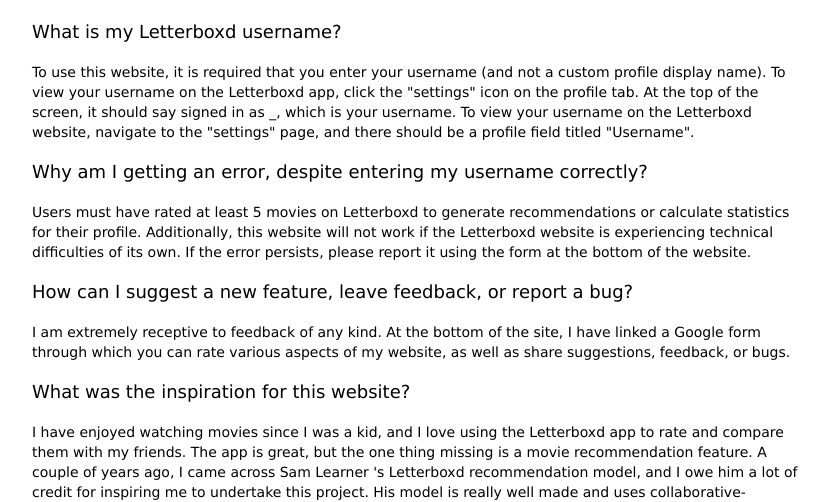
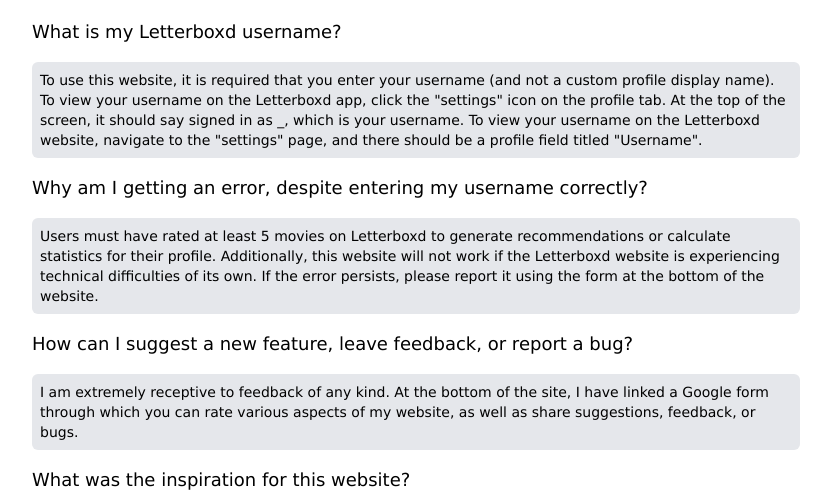
Before and after one commit to victorverma3/Letterboxd-Movie-Recommendations, a React (Vite) app in the folder frontend/: page /frequently-asked-questions in a window 1280 px wide. Shown: the part 282-784 px from the top of the page, without its empty margins (224-1055 px from the left). Built offline with nearby package versions, Linux system fonts and the light colour scheme; no server answers.

Commit message:
updated faq ui

```diff
--- a/frontend/src/components/FAQSection.tsx
+++ b/frontend/src/components/FAQSection.tsx
@@ -16,10 +16,10 @@ const FAQSection = (props: FAQSectionProps) => {
             </h2>
             {props.items.map((item, index) => (
                 <div key={index} className="flex flex-col space-y-4">
-                    <h3 className="text-bold text-md sm:text-lg">
+                    <h3 className="w-fit text-bold text-md sm:text-lg">
                         {item.question}
                     </h3>
-                    <p className="mx-auto text-justify sm:text-start text-xs sm:text-sm">
+                    <p className="mx-auto p-2 text-justify sm:text-start text-xs sm:text-sm bg-gray-200 rounded-md">
                         {item.answer}
                     </p>
                 </div>
```
